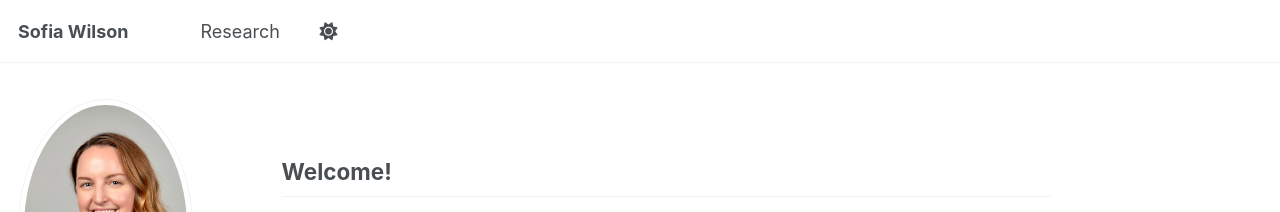
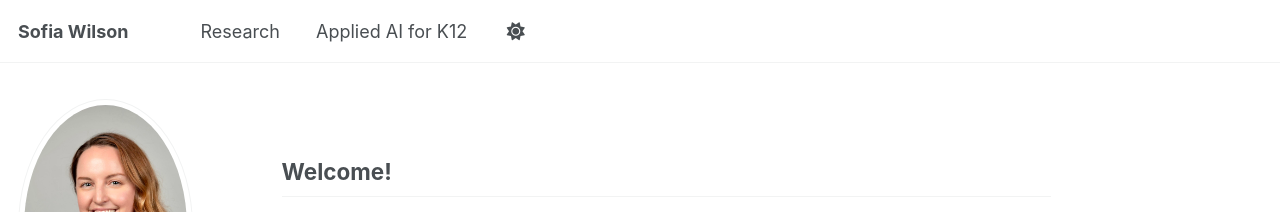
Before and after one commit to sofia-wilson/sofia-wilson.github.io, a Jekyll site: the page built from index.md, in a window 1280 px wide. Shown: the top 212 px of the page. Built offline with Jekyll 4.4.1, drawn with Linux system fonts in a browser that asks for light colours.

Commit message:
Update navigation.yml

```diff
--- a/_data/navigation.yml
+++ b/_data/navigation.yml
@@ -10,3 +10,5 @@
 main:
   - title: "Research"
     url: /research/
+  - title: "Applied AI for K12"
+    url: /applied-ai-for-k12/
```
